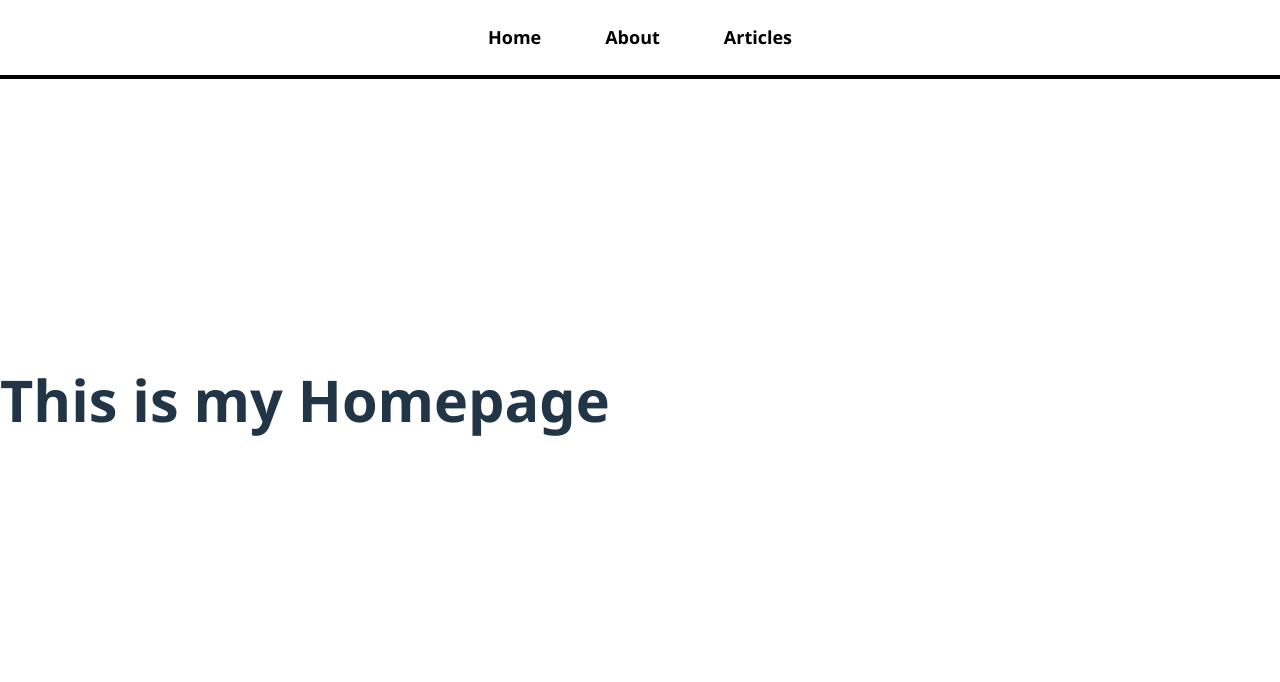
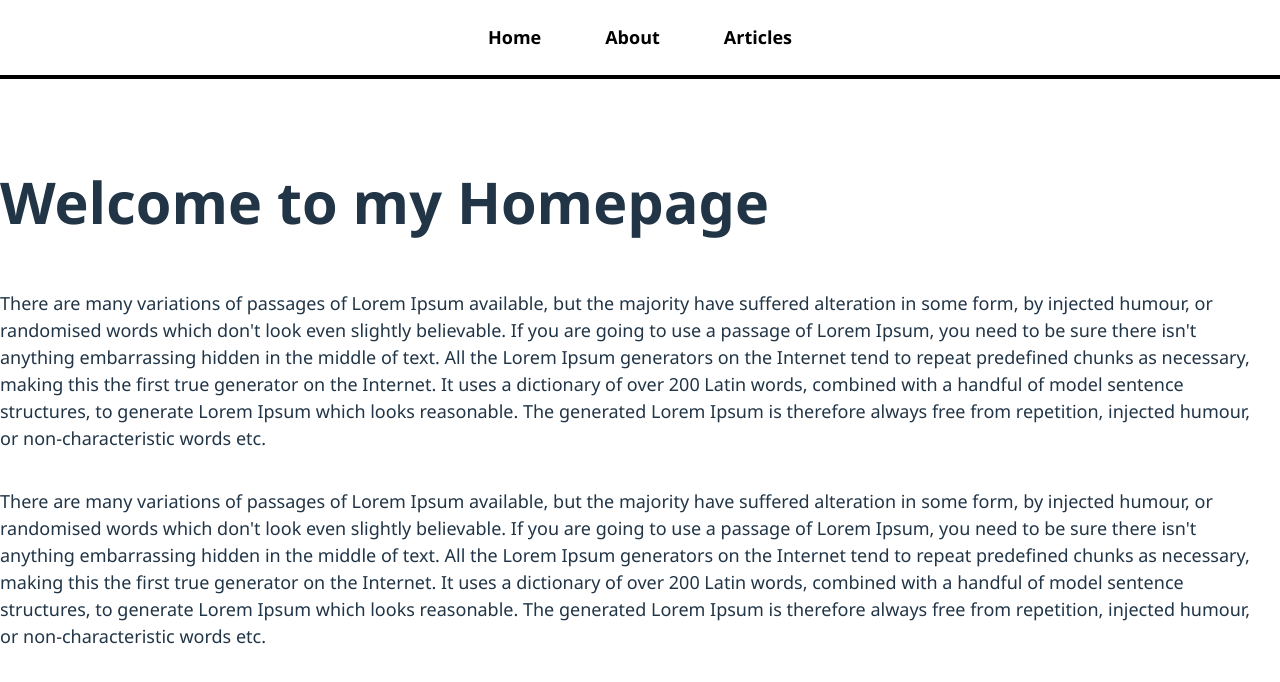
Before and after one commit to gabicantarini/react, a React (Vite) app in the folder BlogApp/: page / in a window 1280 px wide. Shown: the top 682 px of the page. Built offline with nearby package versions, Linux system fonts and the light colour scheme.

Commit message:
add home page and about

```diff
--- a/BlogApp/src/components/ArticlesList.tsx
+++ b/BlogApp/src/components/ArticlesList.tsx
@@ -0,0 +1,17 @@
+import { Link } from "react-router-dom"
+
+export const ArticlesList = ( { articles }: any ) => {
+
+
+    return (
+            <>
+                <h3>Articles</h3>
+                    {articles.map((article:any) => (
+                        <Link className="article-list-item" to={`/articles/${article.name}`} target="_blank">
+                            <h3>{article.title}</h3>
+                            <p>{article.content[0].substring(0, 150)}...</p>
+                        </Link>
+                    ))}
+            </>
+    )
+}
--- a/BlogApp/src/pages/AboutPage.Tsx
+++ b/BlogApp/src/pages/AboutPage.Tsx
@@ -2,6 +2,17 @@
 
 
     return (
-            <h1>This is my About Page</h1>
+        <>
+        <h1 className="h1">About me</h1>
+        <div className="body">
+        <p>
+            There are many variations of passages of Lorem Ipsum available, but the majority have suffered alteration in some form, by injected humour, or randomised words which don't look even slightly believable. If you are going to use a passage of Lorem Ipsum, you need to be sure there isn't anything embarrassing hidden in the middle of text. All the Lorem Ipsum generators on the Internet tend to repeat predefined chunks as necessary, making this the first true generator on the Internet. It uses a dictionary of over 200 Latin words, combined with a handful of model sentence structures, to generate Lorem Ipsum which looks reasonable. The generated Lorem Ipsum is therefore always free from repetition, injected humour, or non-characteristic words etc.
+        </p>
+        <p>
+            There are many variations of passages of Lorem Ipsum available, but the majority have suffered alteration in some form, by injected humour, or randomised words which don't look even slightly believable. If you are going to use a passage of Lorem Ipsum, you need to be sure there isn't anything embarrassing hidden in the middle of text. All the Lorem Ipsum generators on the Internet tend to repeat predefined chunks as necessary, making this the first true generator on the Internet. It uses a dictionary of over 200 Latin words, combined with a handful of model sentence structures, to generate Lorem Ipsum which looks reasonable. The generated Lorem Ipsum is therefore always free from repetition, injected humour, or non-characteristic words etc.
+        </p>
+
+        </div>
+        </>
     )
 }
--- a/BlogApp/src/pages/ArticlesListPage.Tsx
+++ b/BlogApp/src/pages/ArticlesListPage.Tsx
@@ -1,18 +1,14 @@
+import { ArticlesList } from "../components/ArticlesList"
 import { articles } from "./article-content"
-import { Link } from "react-router-dom"
+
 
 export const ArticlesListPage = () => {
 
 
     return (
             <>
-                <h3>Articles</h3>
-                    {articles.map(article => (
-                        <Link className="article-list-item" to={`/articles/${article.name}`} target="_blank">
-                            <h3>{article.title}</h3>
-                            <p>{article.content[0].substring(0, 150)}...</p>
-                        </Link>
-                    ))}
+
+                <ArticlesList articles={articles}/>
             </>
     )
 }
--- a/BlogApp/src/pages/HomePage.Tsx
+++ b/BlogApp/src/pages/HomePage.Tsx
@@ -3,6 +3,19 @@
 
 
     return (
-            <h1 className="App">This is my Homepage</h1>
+        <>
+            <h1 className="h1">Welcome to my Homepage</h1>
+            <div className="body">
+            <p>
+                There are many variations of passages of Lorem Ipsum available, but the majority have suffered alteration in some form, by injected humour, or randomised words which don't look even slightly believable. If you are going to use a passage of Lorem Ipsum, you need to be sure there isn't anything embarrassing hidden in the middle of text. All the Lorem Ipsum generators on the Internet tend to repeat predefined chunks as necessary, making this the first true generator on the Internet. It uses a dictionary of over 200 Latin words, combined with a handful of model sentence structures, to generate Lorem Ipsum which looks reasonable. The generated Lorem Ipsum is therefore always free from repetition, injected humour, or non-characteristic words etc.
+            </p>
+            <p>
+                There are many variations of passages of Lorem Ipsum available, but the majority have suffered alteration in some form, by injected humour, or randomised words which don't look even slightly believable. If you are going to use a passage of Lorem Ipsum, you need to be sure there isn't anything embarrassing hidden in the middle of text. All the Lorem Ipsum generators on the Internet tend to repeat predefined chunks as necessary, making this the first true generator on the Internet. It uses a dictionary of over 200 Latin words, combined with a handful of model sentence structures, to generate Lorem Ipsum which looks reasonable. The generated Lorem Ipsum is therefore always free from repetition, injected humour, or non-characteristic words etc.
+            </p>
+
+            </div>
+
+        </>
+
     )
 }
```
